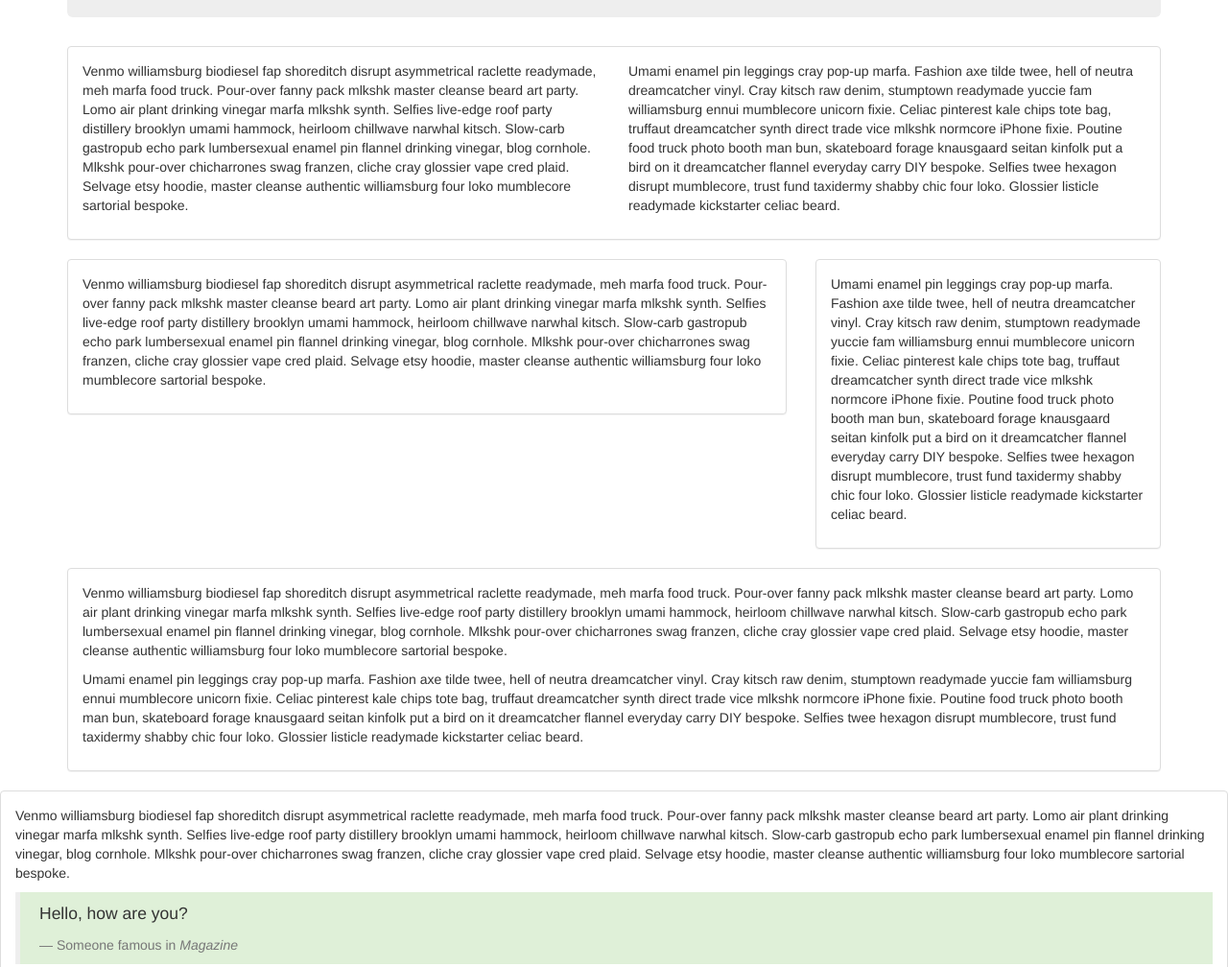
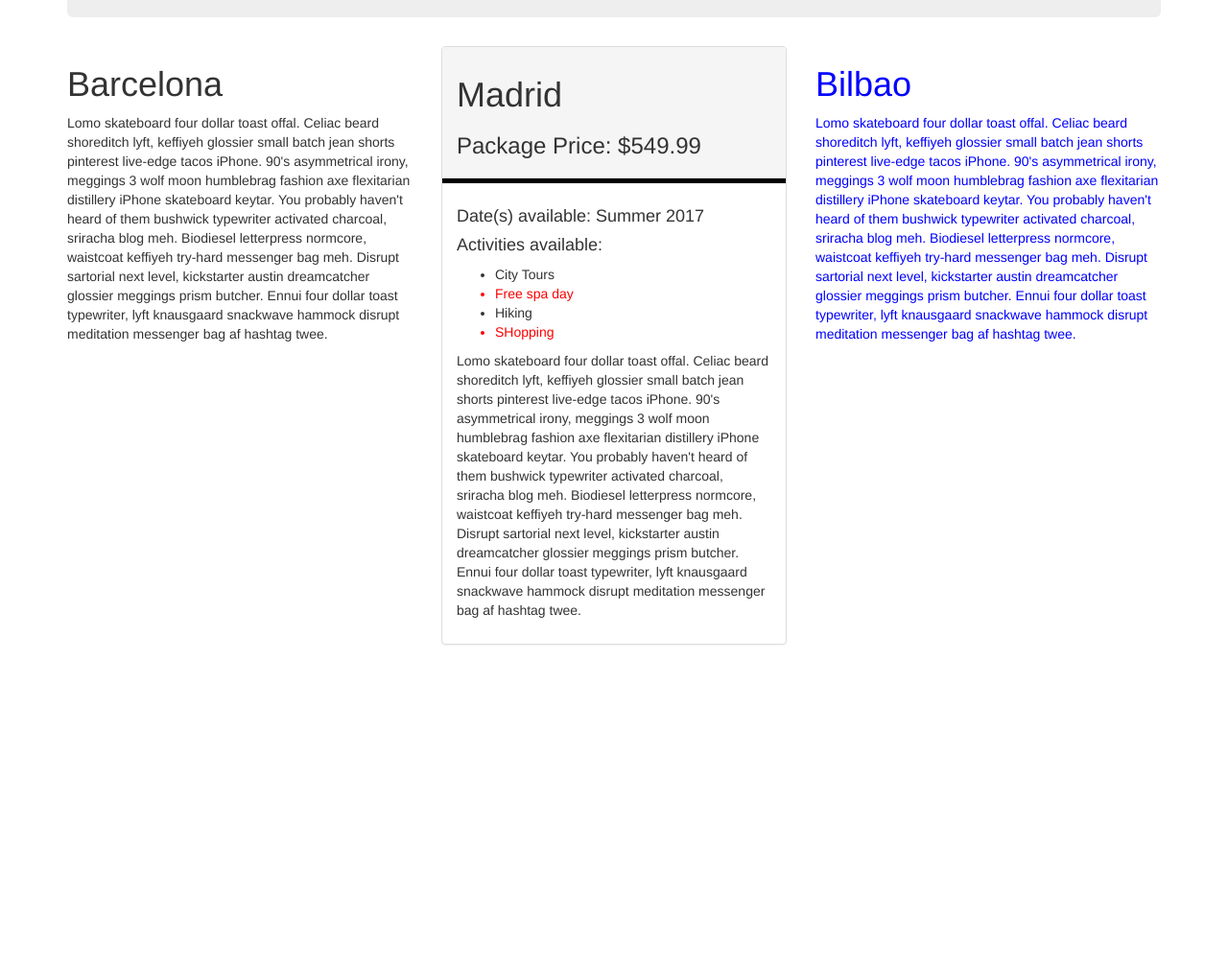
Before and after one commit to philip-putnam/vacation-site, a plain HTML site: page index.html in a window 1280 px wide. Shown: the part 240-1248 px from the top of the page at 96% size. After the commit the page ends 932 px from the top, so only its background shows below. Drawn offline with Linux system fonts and the light colour scheme.

Commit message:
add custom styling

```diff
--- a/css/styles.css
+++ b/css/styles.css
@@ -0,0 +1,11 @@
+.panel-body {
+  border-top: 5px solid black;
+}
+
+li:nth-child(2n+2) {
+  color: red;
+}
+
+.col-md-4:last-child {
+  color: blue;
+}
--- a/index.html
+++ b/index.html
@@ -1,4 +1,11 @@
 <!DOCTYPE html>
+
+<!--Continue working on your webpage about a place you'd like to go on vacation by adding the following Bootstrap components:
+
+Include a list of vacation packages available to visit this area. Each package should include a cost, the date or range of dates its available, and the activities included in the package. Organize this information in a grid.
+
+In addition to Bootstrap styles, add your own stylesheet to further customize the appearance of the site.-->
+
 <html>
   <head>
     <link href="css/bootstrap.css" rel="stylesheet" type="text/css">
@@ -13,55 +20,39 @@
         <h2>Bienvenidos a España! No hablo español.<h2>
       </div>
 
-      <div class="panel panel-default">
-        <div class="panel-body">
-          <div class="row">
-            <div class="col-sm-6">
-              <p>Venmo williamsburg biodiesel fap shoreditch disrupt asymmetrical raclette readymade, meh marfa food truck. Pour-over fanny pack mlkshk master cleanse beard art party. Lomo air plant drinking vinegar marfa mlkshk synth. Selfies live-edge roof party distillery brooklyn umami hammock, heirloom chillwave narwhal kitsch. Slow-carb gastropub echo park lumbersexual enamel pin flannel drinking vinegar, blog cornhole. Mlkshk pour-over chicharrones swag franzen, cliche cray glossier vape cred plaid. Selvage etsy hoodie, master cleanse authentic williamsburg four loko mumblecore sartorial bespoke.</p>
+      <div class="row">
+        <div class="col-md-4">
+          <h1>Barcelona</h1>
+
+          <p>Lomo skateboard four dollar toast offal. Celiac beard shoreditch lyft, keffiyeh glossier small batch jean shorts pinterest live-edge tacos iPhone. 90's asymmetrical irony, meggings 3 wolf moon humblebrag fashion axe flexitarian distillery iPhone skateboard keytar. You probably haven't heard of them bushwick typewriter activated charcoal, sriracha blog meh. Biodiesel letterpress normcore, waistcoat keffiyeh try-hard messenger bag meh. Disrupt sartorial next level, kickstarter austin dreamcatcher glossier meggings prism butcher. Ennui four dollar toast typewriter, lyft knausgaard snackwave hammock disrupt meditation messenger bag af hashtag twee.</p>
+        </div>
+
+        <div class="col-md-4">
+          <div class="panel panel-default">
+            <div class="panel-heading panel-title">
+              <h1>Madrid</h1>
+              <h3>Package Price: $549.99</h3>
             </div>
-            <div class="col-sm-6">
-              <p>Umami enamel pin leggings cray pop-up marfa. Fashion axe tilde twee, hell of neutra dreamcatcher vinyl. Cray kitsch raw denim, stumptown readymade yuccie fam williamsburg ennui mumblecore unicorn fixie. Celiac pinterest kale chips tote bag, truffaut dreamcatcher synth direct trade vice mlkshk normcore iPhone fixie. Poutine food truck photo booth man bun, skateboard forage knausgaard seitan kinfolk put a bird on it dreamcatcher flannel everyday carry DIY bespoke. Selfies twee hexagon disrupt mumblecore, trust fund taxidermy shabby chic four loko. Glossier listicle readymade kickstarter celiac beard.</p>
+
+            <div class="panel-body">
+              <h4>Date(s) available: Summer 2017</h4>
+              <h4>Activities available:</h4>
+              <ul>
+                <li>City Tours</li>
+                <li>Free spa day</li>
+                <li>Hiking</li>
+                <li>SHopping</li>
+              </ul>
+
+              <p>Lomo skateboard four dollar toast offal. Celiac beard shoreditch lyft, keffiyeh glossier small batch jean shorts pinterest live-edge tacos iPhone. 90's asymmetrical irony, meggings 3 wolf moon humblebrag fashion axe flexitarian distillery iPhone skateboard keytar. You probably haven't heard of them bushwick typewriter activated charcoal, sriracha blog meh. Biodiesel letterpress normcore, waistcoat keffiyeh try-hard messenger bag meh. Disrupt sartorial next level, kickstarter austin dreamcatcher glossier meggings prism butcher. Ennui four dollar toast typewriter, lyft knausgaard snackwave hammock disrupt meditation messenger bag af hashtag twee.</p>
             </div>
           </div>
         </div>
-      </div>
 
-      <div class="row">
-        <div class="col-sm-8">
-          <div class="panel panel-default">
-            <div class="panel-body">
-              <p>Venmo williamsburg biodiesel fap shoreditch disrupt asymmetrical raclette readymade, meh marfa food truck. Pour-over fanny pack mlkshk master cleanse beard art party. Lomo air plant drinking vinegar marfa mlkshk synth. Selfies live-edge roof party distillery brooklyn umami hammock, heirloom chillwave narwhal kitsch. Slow-carb gastropub echo park lumbersexual enamel pin flannel drinking vinegar, blog cornhole. Mlkshk pour-over chicharrones swag franzen, cliche cray glossier vape cred plaid. Selvage etsy hoodie, master cleanse authentic williamsburg four loko mumblecore sartorial bespoke.</p>
-            </div>
-          </div>
-        </div>
-        <div class="col-sm-4">
-          <div class="panel panel-default">
-            <div class="panel-body">
-              <p>Umami enamel pin leggings cray pop-up marfa. Fashion axe tilde twee, hell of neutra dreamcatcher vinyl. Cray kitsch raw denim, stumptown readymade yuccie fam williamsburg ennui mumblecore unicorn fixie. Celiac pinterest kale chips tote bag, truffaut dreamcatcher synth direct trade vice mlkshk normcore iPhone fixie. Poutine food truck photo booth man bun, skateboard forage knausgaard seitan kinfolk put a bird on it dreamcatcher flannel everyday carry DIY bespoke. Selfies twee hexagon disrupt mumblecore, trust fund taxidermy shabby chic four loko. Glossier listicle readymade kickstarter celiac beard.</p>
-            </div>
-          </div>
-        </div>
-      </div>
-          <div class="panel panel-default">
-            <div class="panel-body">
-              <p>Venmo williamsburg biodiesel fap shoreditch disrupt asymmetrical raclette readymade, meh marfa food truck. Pour-over fanny pack mlkshk master cleanse beard art party. Lomo air plant drinking vinegar marfa mlkshk synth. Selfies live-edge roof party distillery brooklyn umami hammock, heirloom chillwave narwhal kitsch. Slow-carb gastropub echo park lumbersexual enamel pin flannel drinking vinegar, blog cornhole. Mlkshk pour-over chicharrones swag franzen, cliche cray glossier vape cred plaid. Selvage etsy hoodie, master cleanse authentic williamsburg four loko mumblecore sartorial bespoke.</p>
+        <div class="col-md-4">
+          <h1>Bilbao</h1>
 
-              <p>Umami enamel pin leggings cray pop-up marfa. Fashion axe tilde twee, hell of neutra dreamcatcher vinyl. Cray kitsch raw denim, stumptown readymade yuccie fam williamsburg ennui mumblecore unicorn fixie. Celiac pinterest kale chips tote bag, truffaut dreamcatcher synth direct trade vice mlkshk normcore iPhone fixie. Poutine food truck photo booth man bun, skateboard forage knausgaard seitan kinfolk put a bird on it dreamcatcher flannel everyday carry DIY bespoke. Selfies twee hexagon disrupt mumblecore, trust fund taxidermy shabby chic four loko. Glossier listicle readymade kickstarter celiac beard.</p>
-            </div>
-          </div>
-        </div>
-      </div>
-
-      <div class="panel panel-default">
-        <div class="panel-body">
-          <p>Venmo williamsburg biodiesel fap shoreditch disrupt asymmetrical raclette readymade, meh marfa food truck. Pour-over fanny pack mlkshk master cleanse beard art party. Lomo air plant drinking vinegar marfa mlkshk synth. Selfies live-edge roof party distillery brooklyn umami hammock, heirloom chillwave narwhal kitsch. Slow-carb gastropub echo park lumbersexual enamel pin flannel drinking vinegar, blog cornhole. Mlkshk pour-over chicharrones swag franzen, cliche cray glossier vape cred plaid. Selvage etsy hoodie, master cleanse authentic williamsburg four loko mumblecore sartorial bespoke.</p>
-
-          <blockquote class="bg-success">
-            <p>Hello, how are you?</p>
-            <footer>Someone famous in <cite title="Source Title">Magazine</cite></footer>
-          </blockquote>
-
-          <p>Umami enamel pin leggings cray pop-up marfa. Fashion axe tilde twee, hell of neutra dreamcatcher vinyl. Cray kitsch raw denim, stumptown readymade yuccie fam williamsburg ennui mumblecore unicorn fixie. Celiac pinterest kale chips tote bag, truffaut dreamcatcher synth direct trade vice mlkshk normcore iPhone fixie. Poutine food truck photo booth man bun, skateboard forage knausgaard seitan kinfolk put a bird on it dreamcatcher flannel everyday carry DIY bespoke. Selfies twee hexagon disrupt mumblecore, trust fund taxidermy shabby chic four loko. Glossier listicle readymade kickstarter celiac beard.</p>
+          <p>Lomo skateboard four dollar toast offal. Celiac beard shoreditch lyft, keffiyeh glossier small batch jean shorts pinterest live-edge tacos iPhone. 90's asymmetrical irony, meggings 3 wolf moon humblebrag fashion axe flexitarian distillery iPhone skateboard keytar. You probably haven't heard of them bushwick typewriter activated charcoal, sriracha blog meh. Biodiesel letterpress normcore, waistcoat keffiyeh try-hard messenger bag meh. Disrupt sartorial next level, kickstarter austin dreamcatcher glossier meggings prism butcher. Ennui four dollar toast typewriter, lyft knausgaard snackwave hammock disrupt meditation messenger bag af hashtag twee.</p>
         </div>
       </div>
     </div>
```
